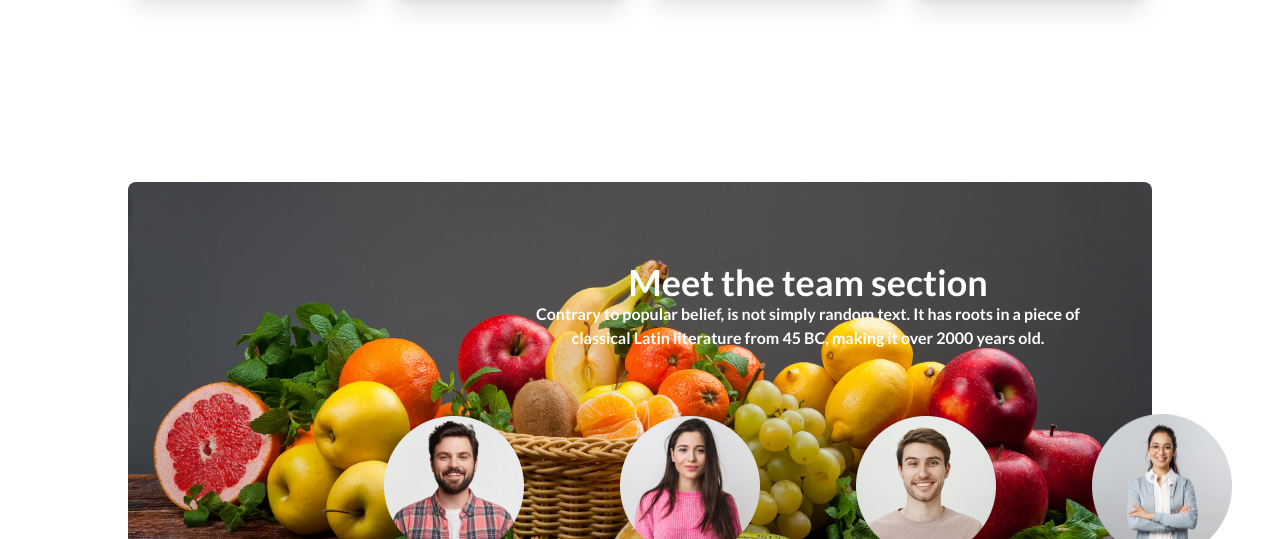
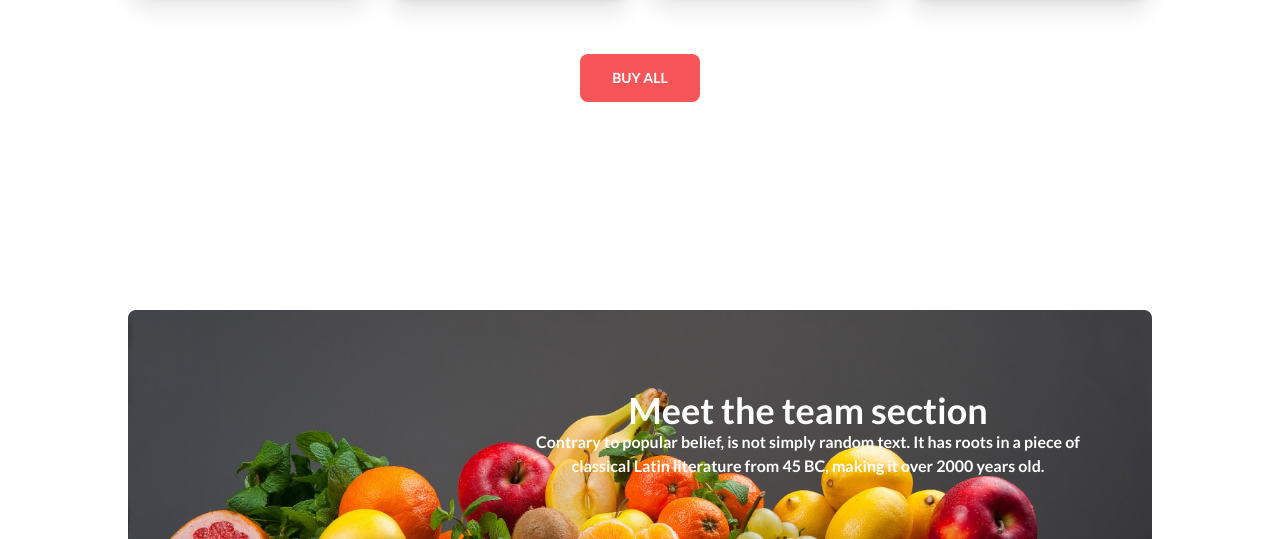
Before and after one commit to rahatmf/assignment-fruit, a plain HTML site: page index.html in a window 1280 px wide. Shown: the part 1700-2239 px from the top of the page. Drawn offline with nearby package versions, Linux system fonts and the light colour scheme.

Commit message:
Alhamdulillah

```diff
--- a/index.html
+++ b/index.html
@@ -4,7 +4,8 @@
 <head>
   <meta charset="UTF-8">
   <meta name="viewport" content="width=device-width, initial-scale=1.0">
-  <title>Document</title>
+  <title>Fruit Burst</title>
+  <link rel="icon" href="images/logo.png" type="image/x-icon">
 
   <link href="https://cdn.jsdelivr.net/npm/daisyui@3.4.0/dist/full.css" rel="stylesheet" type="text/css" />
   <script src="https://cdn.tailwindcss.com"></script>
@@ -22,7 +23,7 @@
   <link rel="preconnect" href="https://fonts.gstatic.com" crossorigin>
   <link href="https://fonts.googleapis.com/css2?family=Lato:wght@300;400;700&display=swap" rel="stylesheet">
   <style>
-    .btn-secondary {
+    .btn-secondary, .btn-warning {
       background-color: #F85559;
       color: white;
       border: none;
@@ -227,6 +228,7 @@
           </div>
         </div>
       </div>
+
     </div>
 
     <!-- Price+Ratings Part -->
@@ -449,6 +451,9 @@
 
 
     </div>
+    <div class="flex justify-center items-center my-20">
+      <button class="btn btn-warning px-8">Buy All</button>
+    </div>
 
 
     </div>
```
